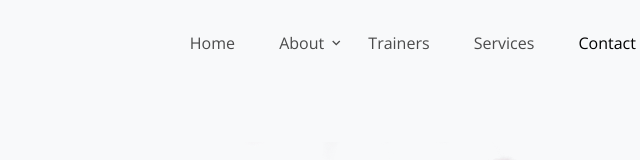
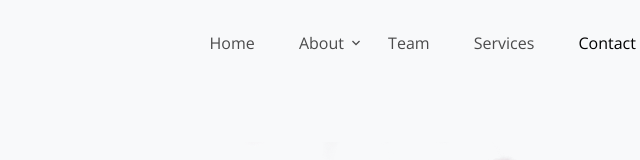
Before and after one commit to williamsuissa/dogger, a plain HTML site: page index.html in a window 1280 px wide. Shown: the top 160 px of the page, 539-1179 px from the left. Drawn offline with nearby package versions, Linux system fonts and the light colour scheme; files whose address does not match are found by name.

Commit message:
Update index.html

```diff
--- a/index.html
+++ b/index.html
@@ -65,7 +65,7 @@
                 <li class="has-children">
                   <a href="#about-section" class="nav-link">About</a>
                   <ul class="dropdown">
-                    <li><a href="#trainers-section" class="nav-link">Trainers</a></li>
+                    <li><a href="#trainers-section" class="nav-link">Team</a></li>
                     <li><a href="#pricing-section" class="nav-link">Pricing</a></li>
                     <li><a href="#faq-section" class="nav-link">FAQ</a></li>
                     <li><a href="#testimonials-section" class="nav-link">Testimonials</a></li>
@@ -82,7 +82,7 @@
                   </ul>
                 </li>
 
-                <li><a href="#trainers-section" class="nav-link">Trainers</a></li>
+                <li><a href="#trainers-section" class="nav-link">Team</a></li>
                 <li><a href="#services-section" class="nav-link">Services</a></li>
                 <li><a href="#contact-section" class="nav-link">Contact</a></li>
               </ul>
```
